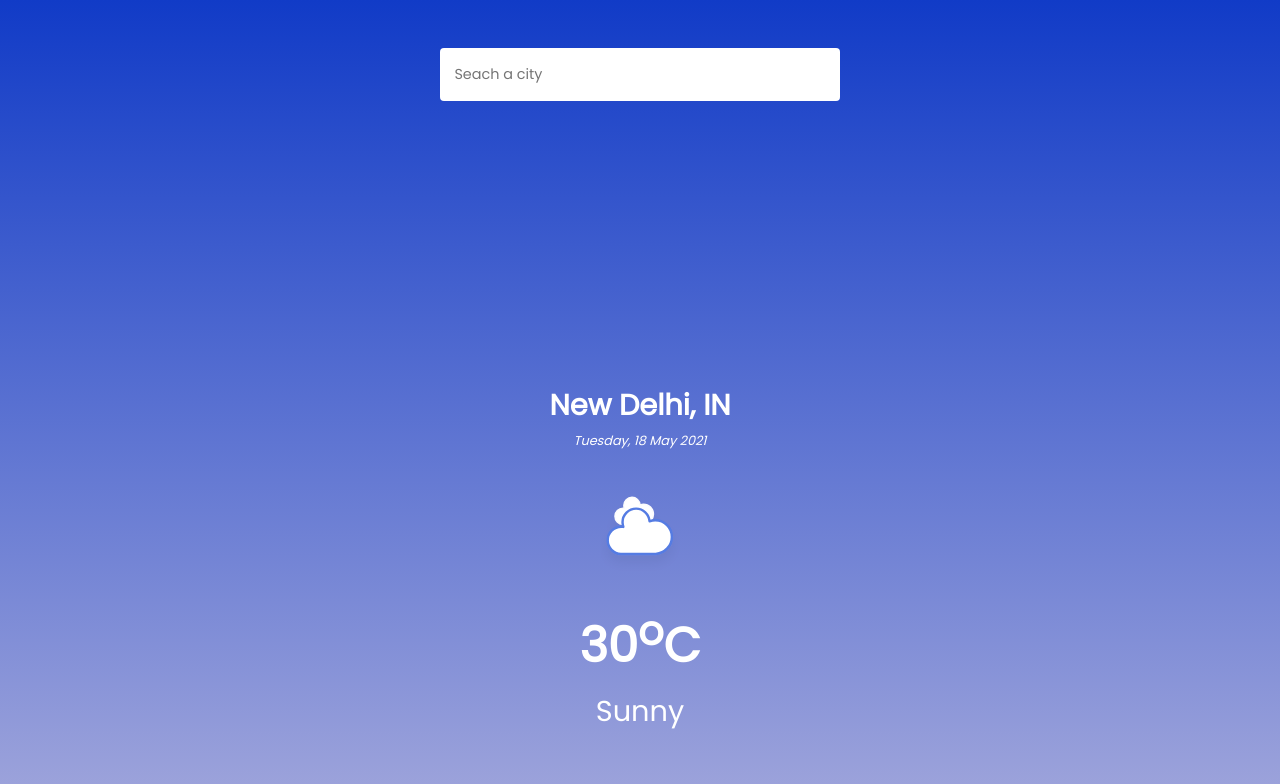
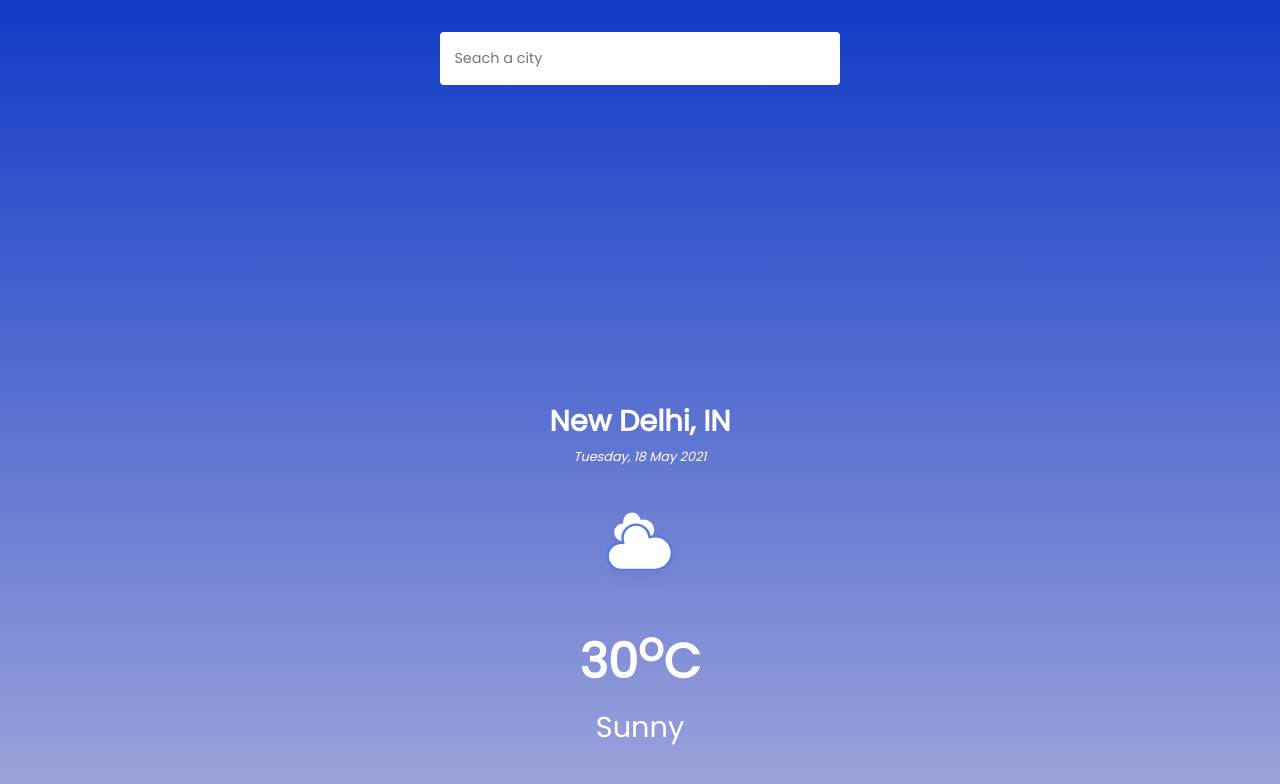
Before and after one commit to nayakp-854/Weather-App, a React (Create React App) app: page / in a window 1280 px wide. Shown: the top 784 px of the page. Built offline with nearby package versions, Linux system fonts and the light colour scheme.

Commit message:
Update App.css

```diff
--- a/src/App.css
+++ b/src/App.css
@@ -18,7 +18,7 @@
 .container {
   width: 90%;
   max-width: 400px;
-  margin: 1em auto;
+  margin: 0 auto;
 }
 
 .app-header {
```
